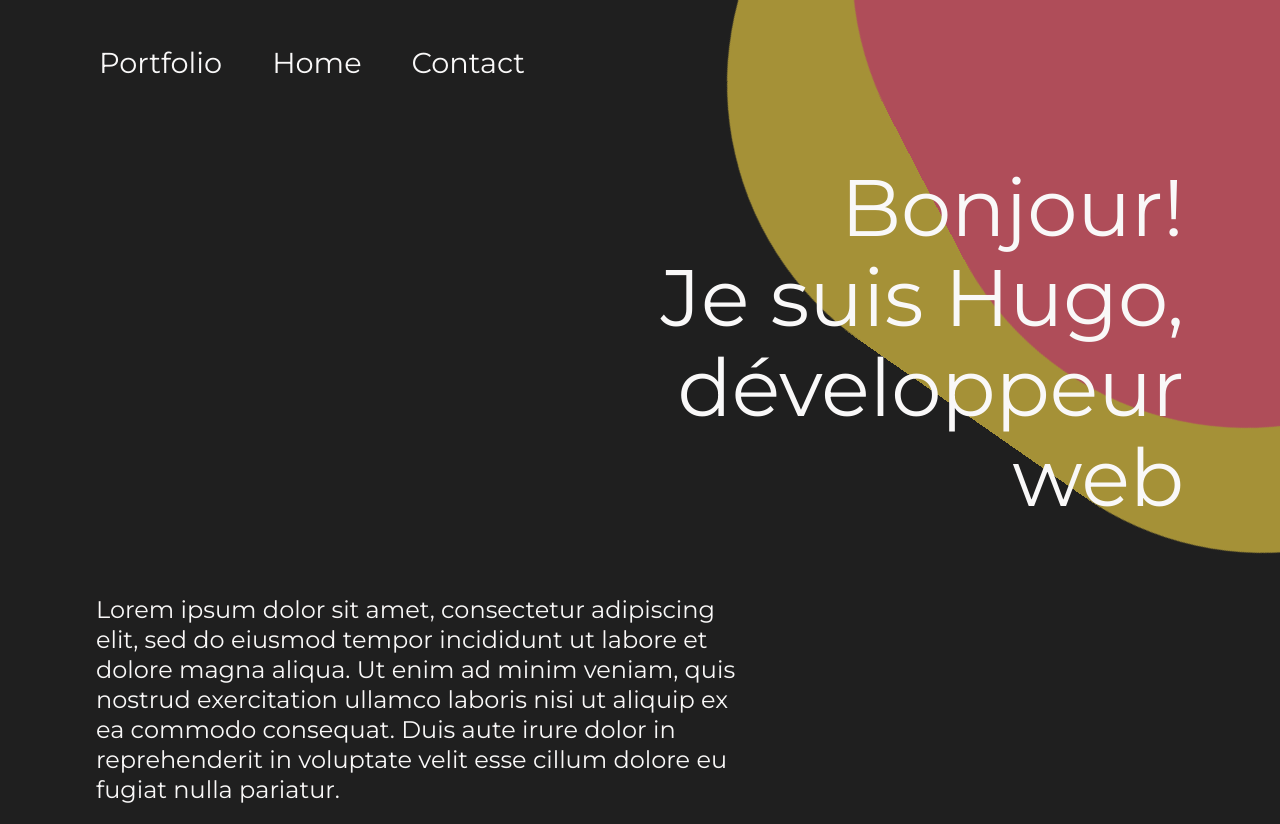
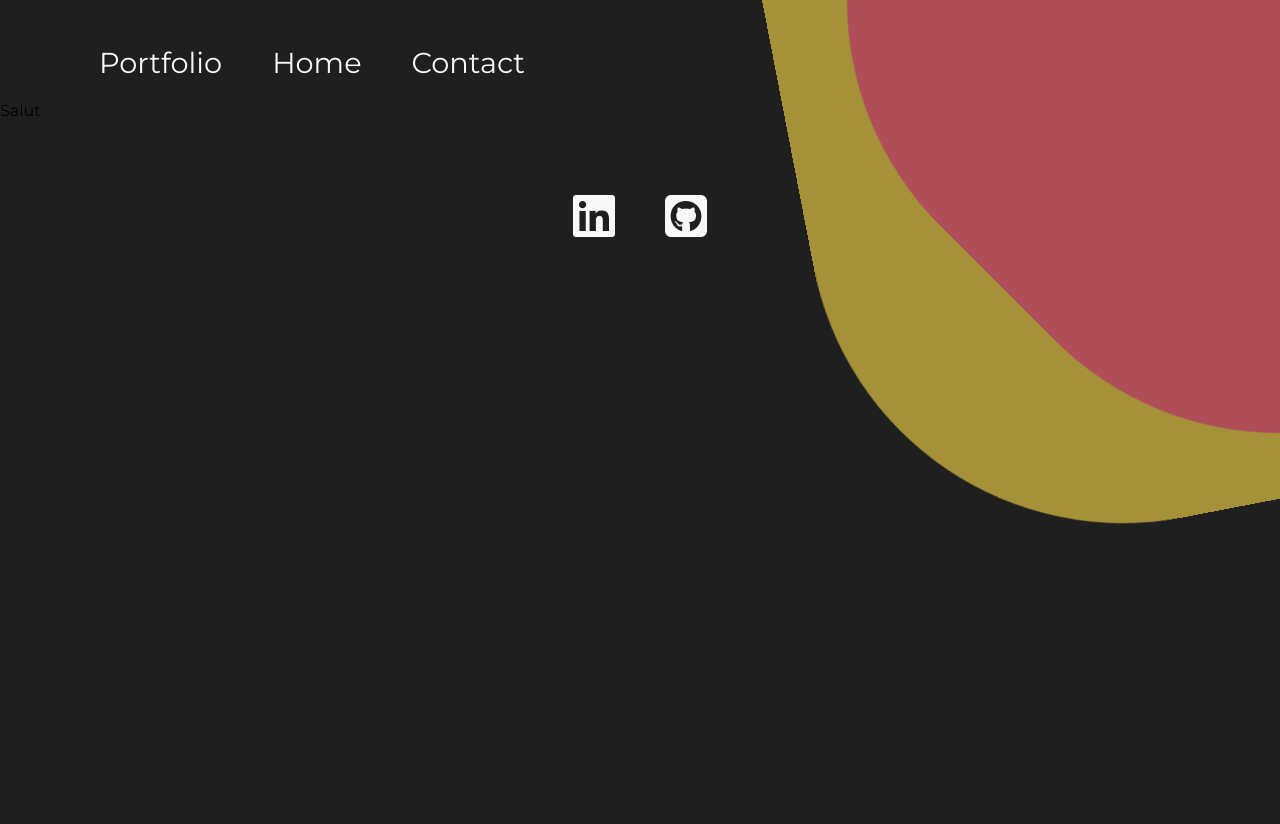
Before and after one commit to Hugo-Roy/Hugo-Roy.github.io, a React app: page /contact in a window 1280 px wide. Shown: the top 824 px of the page. Built offline with nearby package versions, Linux system fonts and the light colour scheme.

Commit message:
moved before and after from home to app...

```diff
--- a/src/components/App/index.js
+++ b/src/components/App/index.js
@@ -4,21 +4,40 @@ import {
   Switch,
   Route,
   Link,
+  useLocation,
 } from 'react-router-dom';
 // == Import
 import './styles.scss';
 import Navbar from 'src/components/Navbar';
 import Home from 'src/components/Home';
+import Contact from 'src/components/Contact';
 import Footer from 'src/components/Footer';
 
 // == Composant
 const App = () => {
   const [clicked, setClicked] = useState(false);
+  const location = useLocation();
 
   return (
     <div className="app">
       <Navbar clicked={clicked} setClicked={setClicked} />
-      <Home />
+      <Switch
+        location={location}
+        key={location.key}
+      >
+        <Route
+          exact
+          path="/"
+        >
+          <Home />
+        </Route>
+        <Route
+          exact
+          path="/contact"
+        >
+          <Contact />
+        </Route>
+      </Switch>
       <Footer />
     </div>
   );
--- a/src/components/App/styles.scss
+++ b/src/components/App/styles.scss
@@ -10,3 +10,86 @@
     overflow-y: hidden;
   }
 }
+
+.app::before{
+  content: "";
+  width: 800px;
+  height: 800px;
+  top: -400px;
+  right: -400px;
+  position: absolute;
+  border-radius: 40%;
+  z-index: -1;
+  transform: rotateZ(90deg);
+  background-color: vars.$accentColor;
+  animation: roll 15s ease-in-out infinite;
+
+  @include very-small{
+    width: 300px;
+    height: 300px;
+    top: -100px;
+    right: 50%;
+  }
+
+  @include small-only{
+    width: 300px;
+    height: 300px;
+    top: -100px;
+    right: 50%;
+  }
+
+  @include medium{
+    width: 700px;
+    height: 700px;
+    top: -400px;
+    left: -400px;
+  }
+
+  @include large{
+    width: 800px;
+    height: 800px;
+    top: -400px;
+    left: -400px;
+  }
+}
+
+.app::after{
+  content: "";
+  width: 900px;
+  height: 900px;
+  top: -400px;
+  right: -400px;
+  position: absolute;
+  border-radius: 35%;
+  z-index: -2;
+  background-color: vars.$altColor;
+  animation: roll 20s ease-in-out infinite;
+
+  @include very-small{
+    width: 500px;
+    height: 500px;
+    top: -250px;
+    right: 40%;
+  }
+
+  @include small-only{
+    width: 500px;
+    height: 500px;
+    top: -250px;
+    right: 40%;
+  }
+
+  @include medium{
+    width: 800px;
+    height: 800px;
+    top: -400px;
+    left: -400px;
+  }
+
+  @include large{
+    width: 900px;
+    height: 900px;
+    top: -400px;
+    left: -400px;
+  }
+}
--- /dev/null
+++ b/src/components/Contact/index.js
@@ -0,0 +1,9 @@
+import React from 'react';
+
+import './contact.scss';
+
+const Contact = () => (
+  <h1>Salut</h1>
+);
+
+export default Contact;
--- a/src/components/Home/home.scss
+++ b/src/components/Home/home.scss
@@ -64,89 +64,6 @@
     }
   }
 
-  &__container::before{
-    content: "";
-    width: 800px;
-    height: 800px;
-    top: -400px;
-    right: -400px;
-    position: absolute;
-    border-radius: 40%;
-    z-index: -1;
-    transform: rotateZ(90deg);
-    background-color: vars.$accentColor;
-    animation: roll 15s ease-in-out infinite;
-
-    @include very-small{
-      width: 300px;
-      height: 300px;
-      top: -100px;
-      right: 50%;
-    }
-
-    @include small-only{
-      width: 300px;
-      height: 300px;
-      top: -100px;
-      right: 50%;
-    }
-
-    @include medium{
-      width: 700px;
-      height: 700px;
-      top: -400px;
-      left: -400px;
-    }
-
-    @include large{
-      width: 800px;
-      height: 800px;
-      top: -400px;
-      left: -400px;
-    }
-  }
-
-  &__container::after{
-    content: "";
-    width: 900px;
-    height: 900px;
-    top: -400px;
-    right: -400px;
-    position: absolute;
-    border-radius: 35%;
-    z-index: -2;
-    background-color: vars.$altColor;
-    animation: roll 20s ease-in-out infinite;
-
-    @include very-small{
-      width: 500px;
-      height: 500px;
-      top: -250px;
-      right: 40%;
-    }
-
-    @include small-only{
-      width: 500px;
-      height: 500px;
-      top: -250px;
-      right: 40%;
-    }
-
-    @include medium{
-      width: 800px;
-      height: 800px;
-      top: -400px;
-      left: -400px;
-    }
-
-    @include large{
-      width: 900px;
-      height: 900px;
-      top: -400px;
-      left: -400px;
-    }
-  }
-
   &__left{
     width: 60%;
     margin-top: vars.$gutter * 2;
--- a/src/components/Home/index.js
+++ b/src/components/Home/index.js
@@ -8,7 +8,7 @@ const Home = () => (
     <div className="main__container">
       <motion.h1
         className="main__container__title"
-        initial={{ x: 500 }}
+        initial={{ x: 1500 }}
         animate={{ x: 0 }}
         transition={{ duration: 0.6 }}
       >Bonjour! <br /> Je suis Hugo, <br /> développeur web
```
Also changed, not shown: src/components/Contact/contact.scss (added).
